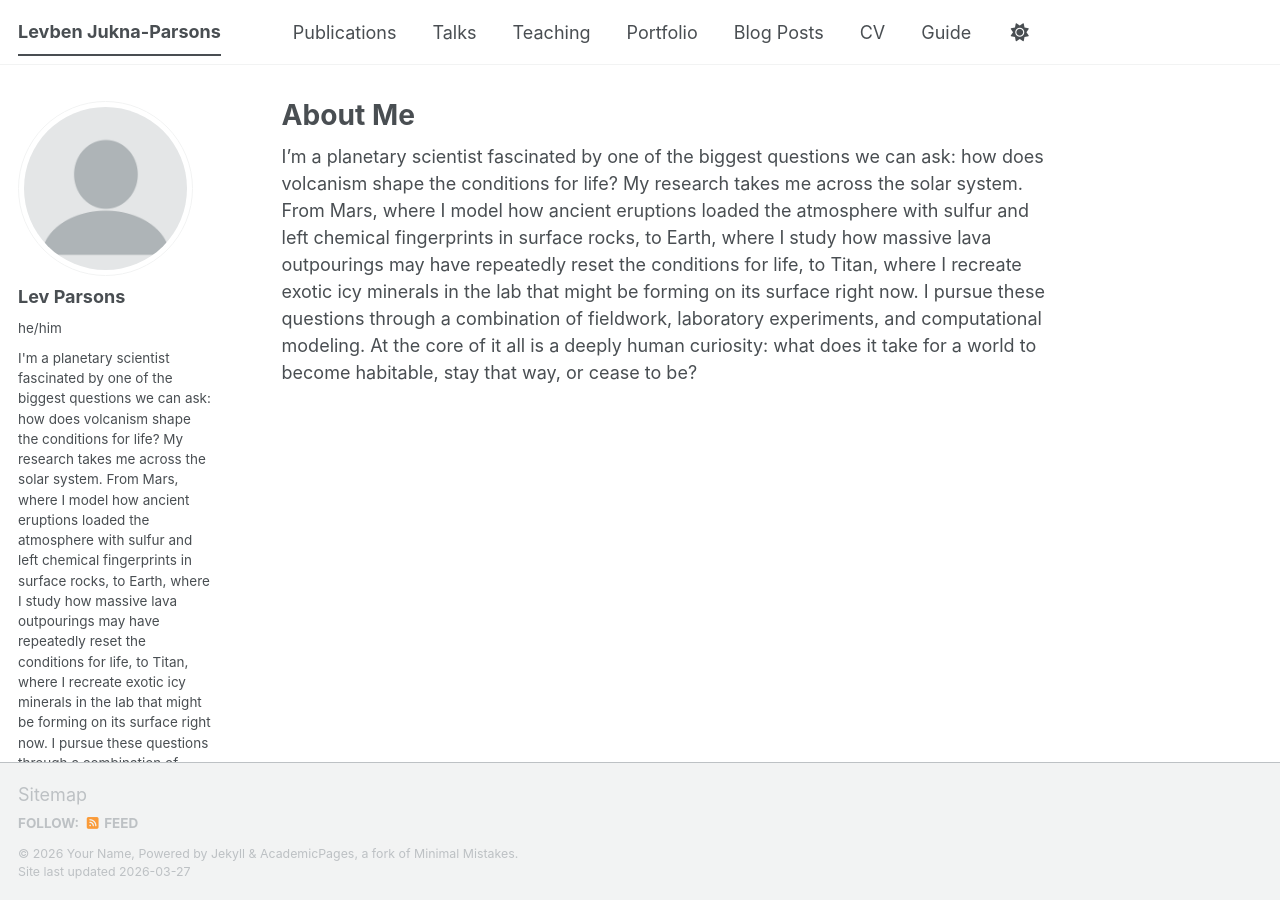
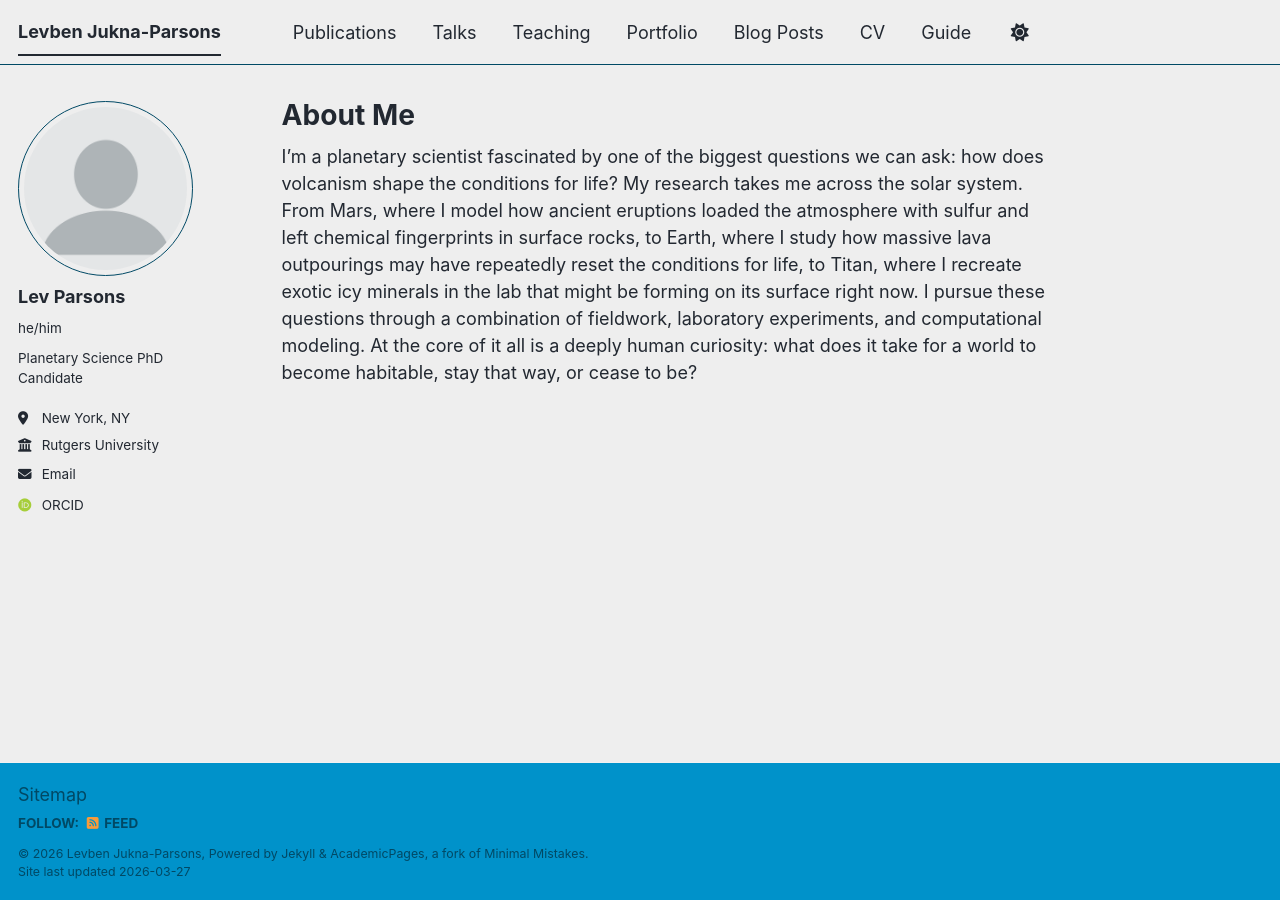
Before and after one commit to levparsons/AcademicWebsite, a Jekyll site: the page built from _pages/about.md, in a window 1280 px wide. Built offline with Jekyll 4.4.1, drawn with Linux system fonts in a browser that asks for light colours; some web fonts are replaced; a script bundle is joined from its source files by our own code; library files that are not in the unit come from our copies; some of the changed text lies outside the part shown.

Commit message:
Update _config.yml

```diff
--- a/_config.yml
+++ b/_config.yml
@@ -8,11 +8,11 @@
 
 # Basic Site Settings
 locale                   : "en-US"
-site_theme               : "default" # The available themes options are "default", "air", "sunrise", "mint", "dirt" and "contrast"
+site_theme               : "air" # The available themes options are "default", "air", "sunrise", "mint", "dirt" and "contrast"
 title                    : "Levben Jukna-Parsons"
 title_separator          : "-"
-name                     : &name "Your Name"
-description              : &description "Your Name's academic portfolio"   # Update this with a general description of your site, this is the default if not overridden by a page
+name                     : &name "Levben Jukna-Parsons"
+description              : &description "Levben's academic portfolio"   # Update this with a general description of your site, this is the default if not overridden by a page
 url                      : "https://levparsons.github.io" # The base hostname & protocol for your site e.g. "https://[your GitHub username].github.io",
                                                            # or if you already have some other page hosted on Github then use "https://[your GitHub username].github.io/[Your Repo Name]"
 baseurl                  : "" # the subpath of your site, e.g. "/blog"
@@ -26,8 +26,8 @@
   avatar           : "profile.png"
   name             : "Lev Parsons"
   pronouns         : "he/him"
-  bio              : "I'm a planetary scientist fascinated by one of the biggest questions we can ask: how does volcanism shape the conditions for life? My research takes me across the solar system.  From Mars, where I model how ancient eruptions loaded the atmosphere with sulfur and left chemical fingerprints in surface rocks, to Earth, where I study how massive lava outpourings may have repeatedly reset the conditions for life, to Titan, where I recreate exotic icy minerals in the lab that might be forming on its surface right now. I pursue these questions through a combination of fieldwork, laboratory experiments, and computational modeling. At the core of it all is a deeply human curiosity: what does it take for a world to become habitable, stay that way, or cease to be?"
-  # location         : "Earth"
+  bio              : "Planetary Science PhD Candidate"
+  location         : "New York, NY"
   employer         : "Rutgers University"
   # uri              : # URL
   email            : "levben.parsons@rutgers.edu"
```
